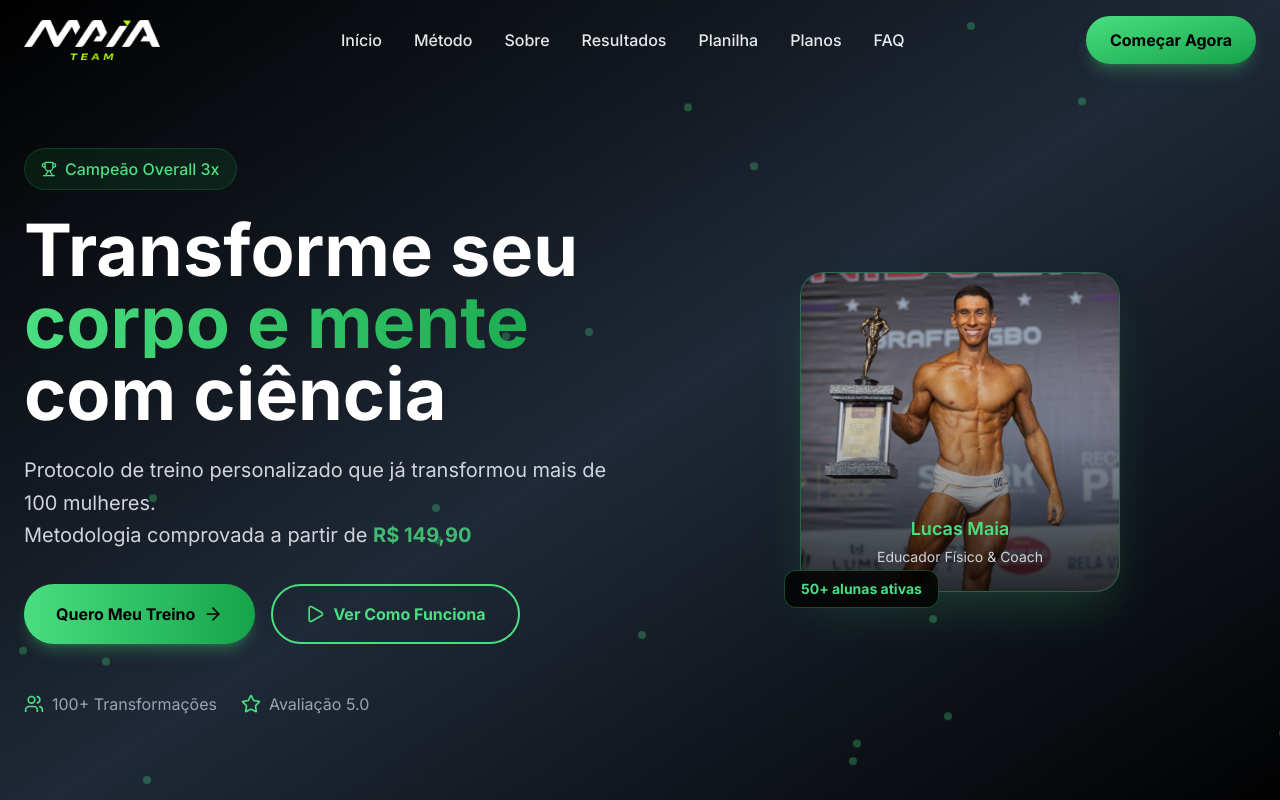
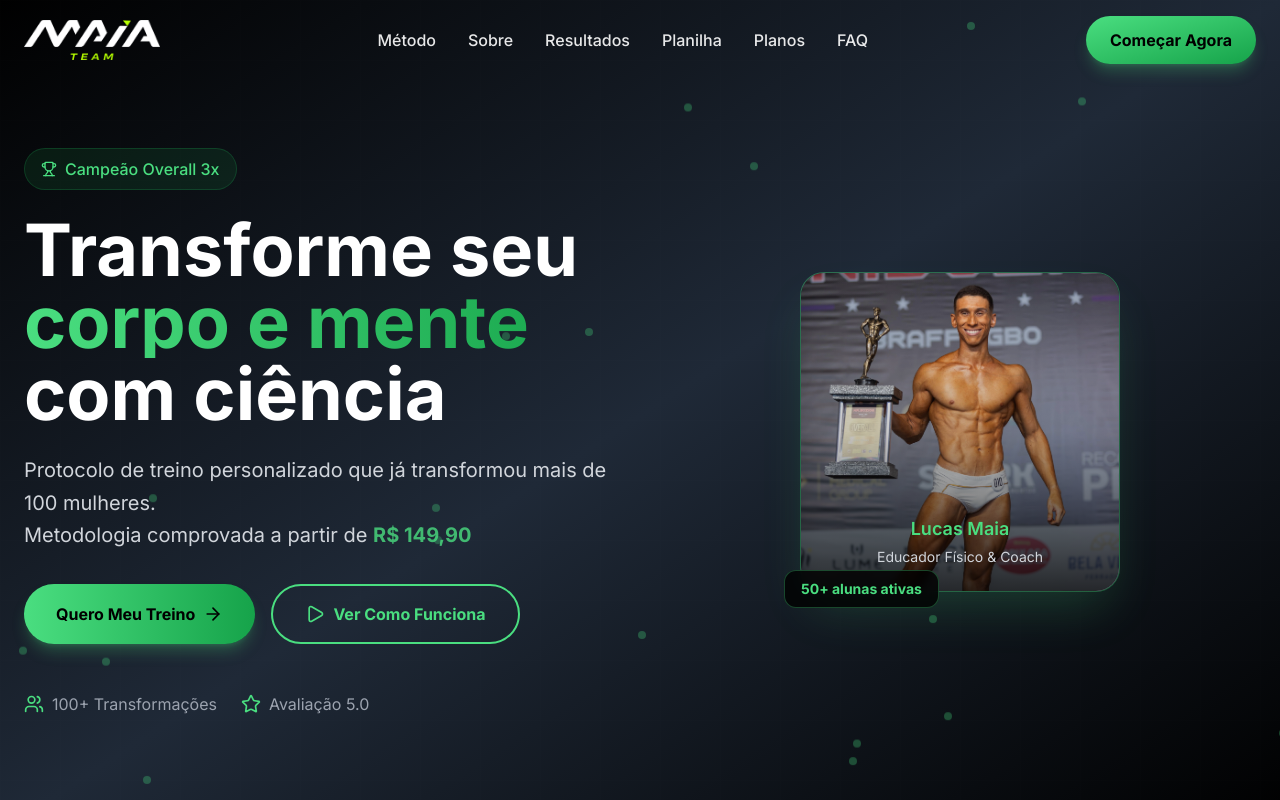
Before and after one commit to ytallobruno/maiateam-landingpage, a Next.js app: page / in a window 1280 px wide. Shown: the top 800 px of the page. Built offline with nearby package versions, Linux system fonts and the light colour scheme.

Commit message:
feat: add skills

```diff
--- a/src/components/Header.tsx
+++ b/src/components/Header.tsx
@@ -9,7 +9,7 @@ export default function Header() {
     const [mobileMenuOpen, setMobileMenuOpen] = useState(false);
 
     const menuItems = [
-        { href: "#hero", text: "Início" },
+        // { href: "#hero", text: "Início" },
         { href: "#method", text: "Método" },
         { href: "#about", text: "Sobre" },
         { href: "#results", text: "Resultados" },
```
